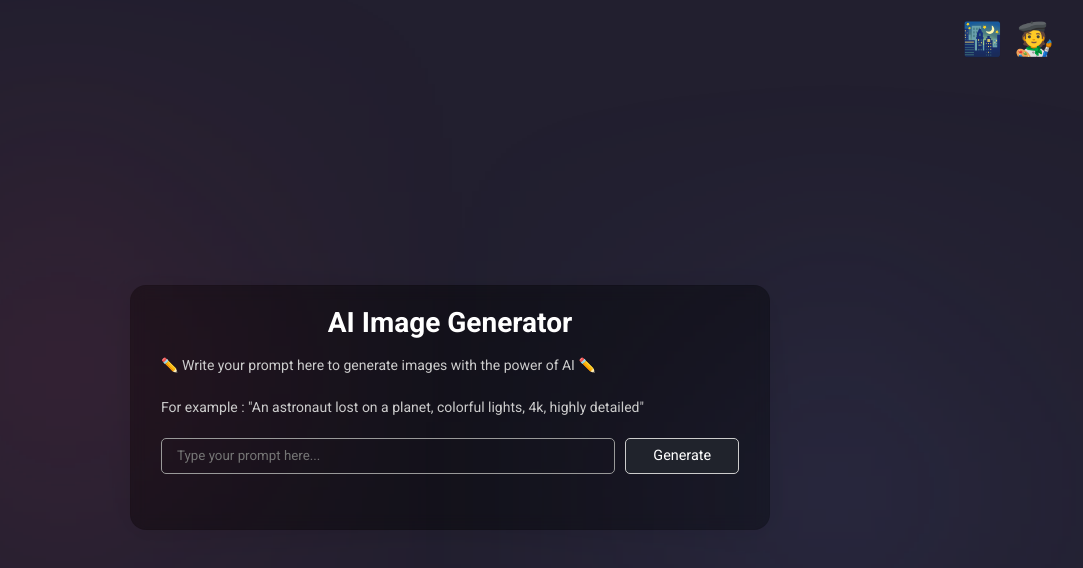
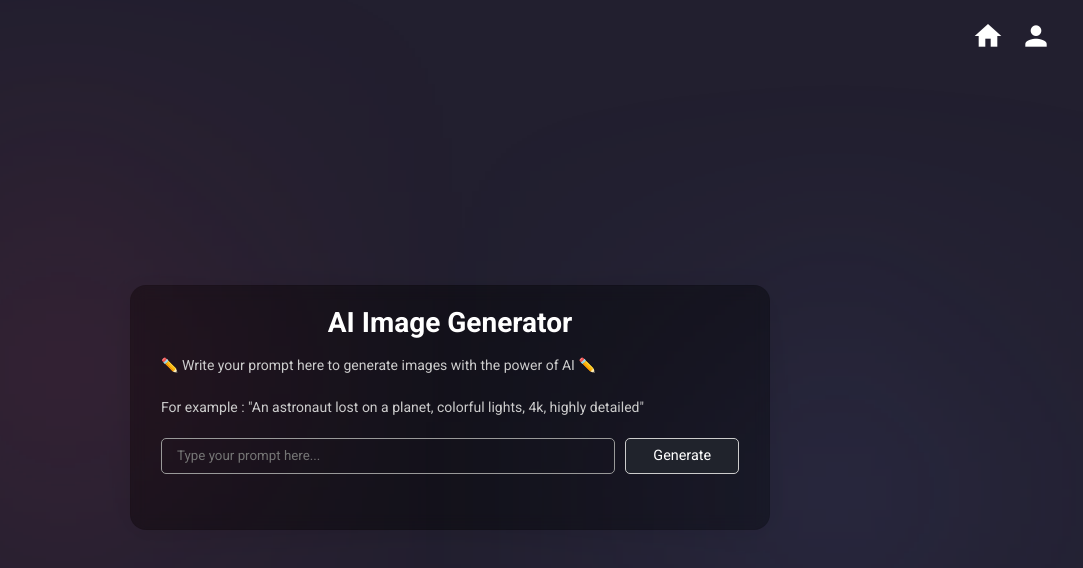
Before and after one commit to Baptif/image-generator-back, a plain HTML site: page src/index.html in a window 1280 px wide. Shown: the whole page, without its empty margins (190-1273 px from the left). Drawn offline with Linux system fonts and the light colour scheme.

Commit message:
Modif navbar + dossier src

```diff
--- a/index.html
+++ b/src/index.html
@@ -3,14 +3,17 @@
 <head>
     <meta charset="UTF-8">
     <meta name="viewport" content="width=device-width, initial-scale=1.0">
+    <link rel="stylesheet" href="https://fonts.googleapis.com/icon?family=Material+Icons">
     <link rel="stylesheet" href="style.css">
     <title>AI Image Generator for REAL</title>
 </head>
 <body>
+    <!-- TODO : Organiser les fichiers => séparer la page home du index.html (mettre seulement la navbar)
+    + séparer certaines logiques du js -> pour pouvoir link firebase -->
     <div class="navbar">
         <ul class="nav">
-            <li><a href="index.html" title="Home">🌃</a></li>
-            <li><a href="profil.html" title="Profil">🧑‍🎨</a></li>
+            <li><a href="index.html" title="Home"><i class="material-icons">home</i></a></li>
+            <li><a href="profil.html" title="Profil"><i class="material-icons">person</i></a></li>
         </ul>
     </div>
     <div class="container">
--- a/style.css
+++ b/src/style.css
@@ -36,15 +36,18 @@ body{
 
 .nav li{
     list-style: none;
-    padding: 0 6px;
-    font-size: 32px;
+    padding: 0 8px;
     transition: 0.3s ease;
 }
 .nav li:hover{
-    transform: scale(1.2);
+    transform: scale(1.1);
 }
 .nav a{
     text-decoration: none;
+}
+.nav i{
+    color: white;
+    font-size: 32px;
 }
 
 .container{
```
Also changed, not shown: src/profil.html (renamed from profil.html, +3 -2 lines), src/script.js (renamed from script.js).
